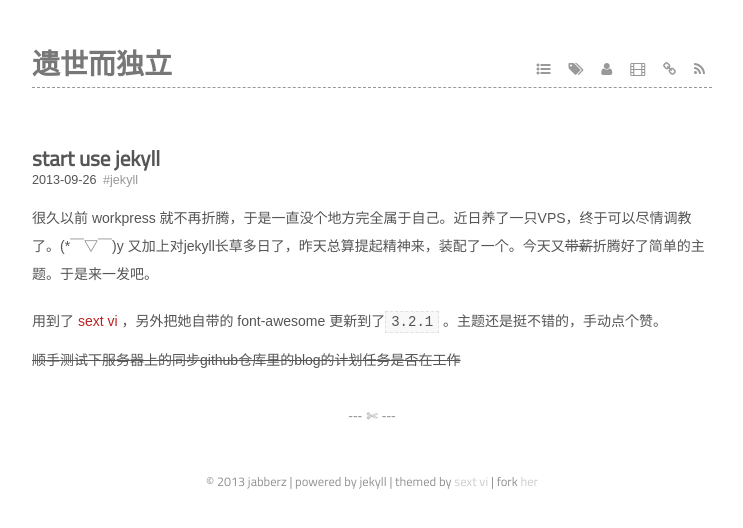
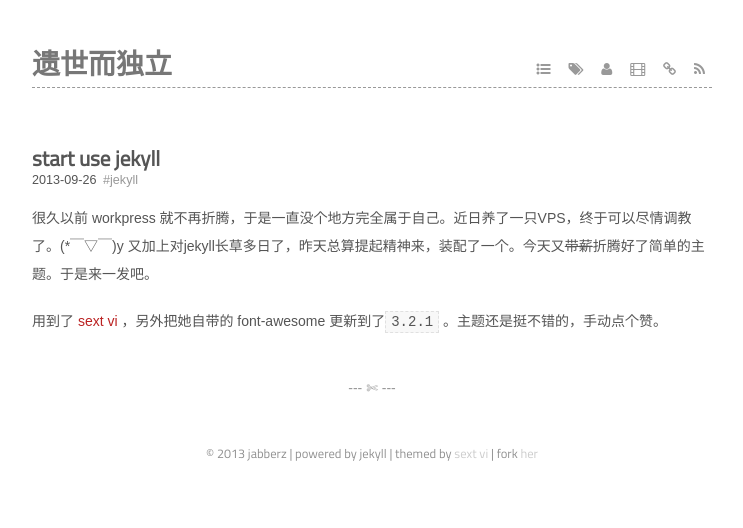
Before and after one commit to jabbber/myblog, a Jekyll site: the page built from _posts/2013-09-26-start-use-jekyll.markdown, in a window 1280 px wide. Shown: the top 528 px of the page, without its empty margins (268-1011 px from the left). Built offline with Jekyll 4.4.1, drawn with Linux system fonts in a browser that asks for light colours; some web fonts are replaced; Markdown is read by kramdown in place of the engine named in the settings; comment, search, counter and statistics services are not loaded.

Commit message:
Revert "just a test"
This reverts commit 0e1e5b19a761473da42bea4373ca049eb84a5775.

```diff
--- a/_posts/2013-09-26-start-use-jekyll.markdown
+++ b/_posts/2013-09-26-start-use-jekyll.markdown
@@ -9,5 +9,3 @@ tags:
 很久以前 workpress 就不再折腾，于是一直没个地方完全属于自己。近日养了一只VPS，终于可以尽情调教了。(\*￣▽￣)y 又加上对jekyll长草多日了，昨天总算提起精神来，装配了一个。今天又<strike>带薪</strike>折腾好了简单的主题。于是来一发吧。
 
 用到了 [sext vi](https://github.com/waynezhang/blog) ，另外把她自带的 font-awesome 更新到了`3.2.1` 。主题还是挺不错的，手动点个赞。
-
-<strike>顺手测试下服务器上的同步github仓库里的blog的计划任务是否在工作</strike>
```
